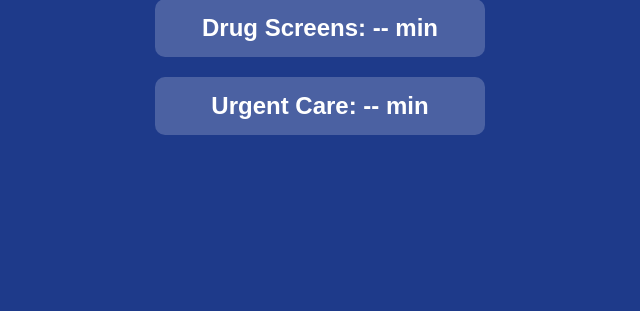
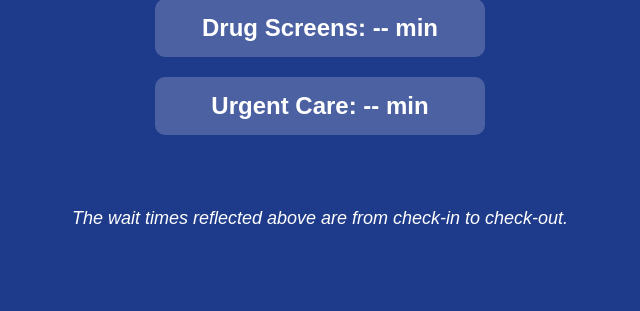
Before and after one commit to jscottsnow/concentra_wait_time, a Flask app: page /wait_times in a window 1280 px wide. Shown: the part 418-729 px from the top of the page, without its empty margins (320-960 px from the left). Run offline with Flask 3, Linux system fonts and the light colour scheme; data that the repository does not hold is empty; some libraries are stand-ins or nearby versions.

Commit message:
reflected

```diff
--- a/templates/wait_times.html
+++ b/templates/wait_times.html
@@ -58,6 +58,10 @@
             <div class="wait-time">Urgent Care: <span id="urgent-care">--</span> min</div>
         </div>
 
+        <p style="margin-top: 20 px; font-size: 18px; font-style: italic;">
+            The wait times reflected above are from check-in to check-out.
+        </p>
+
         <script>
             var socket = io();
 
```
